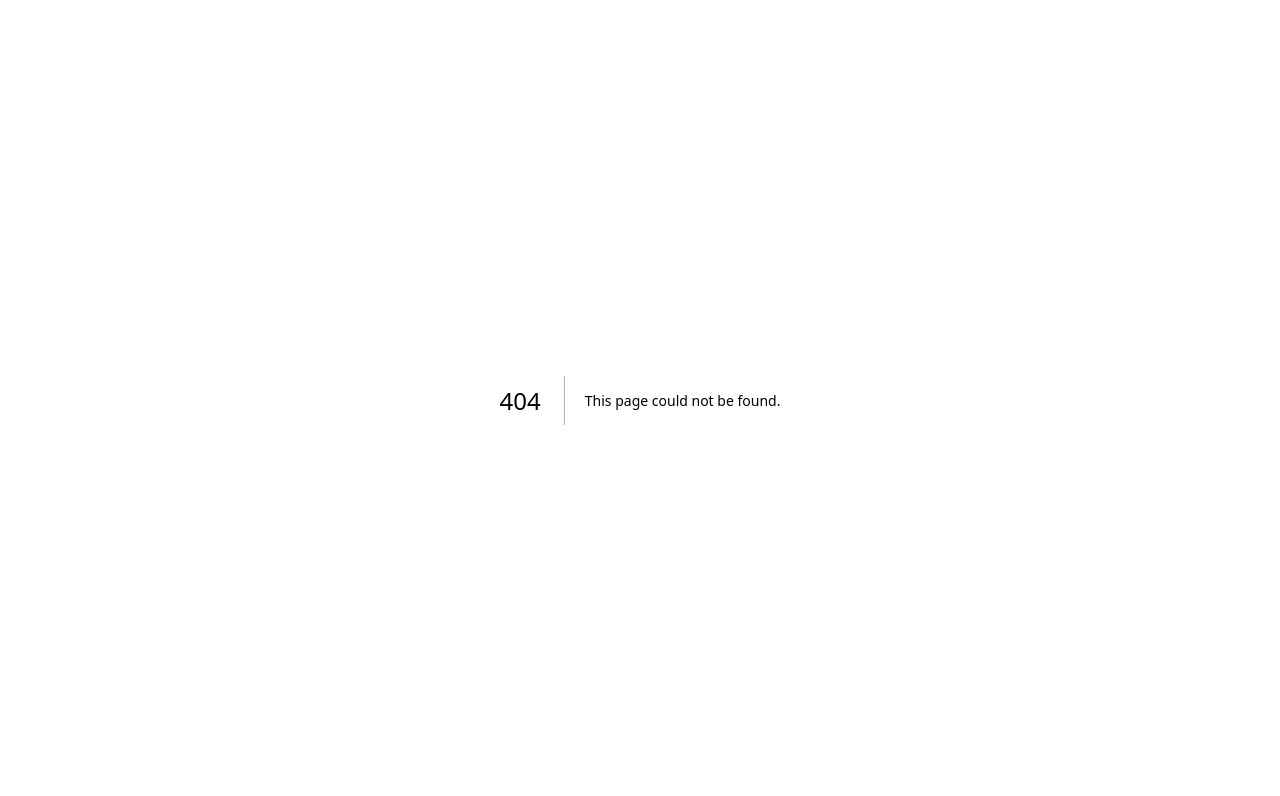
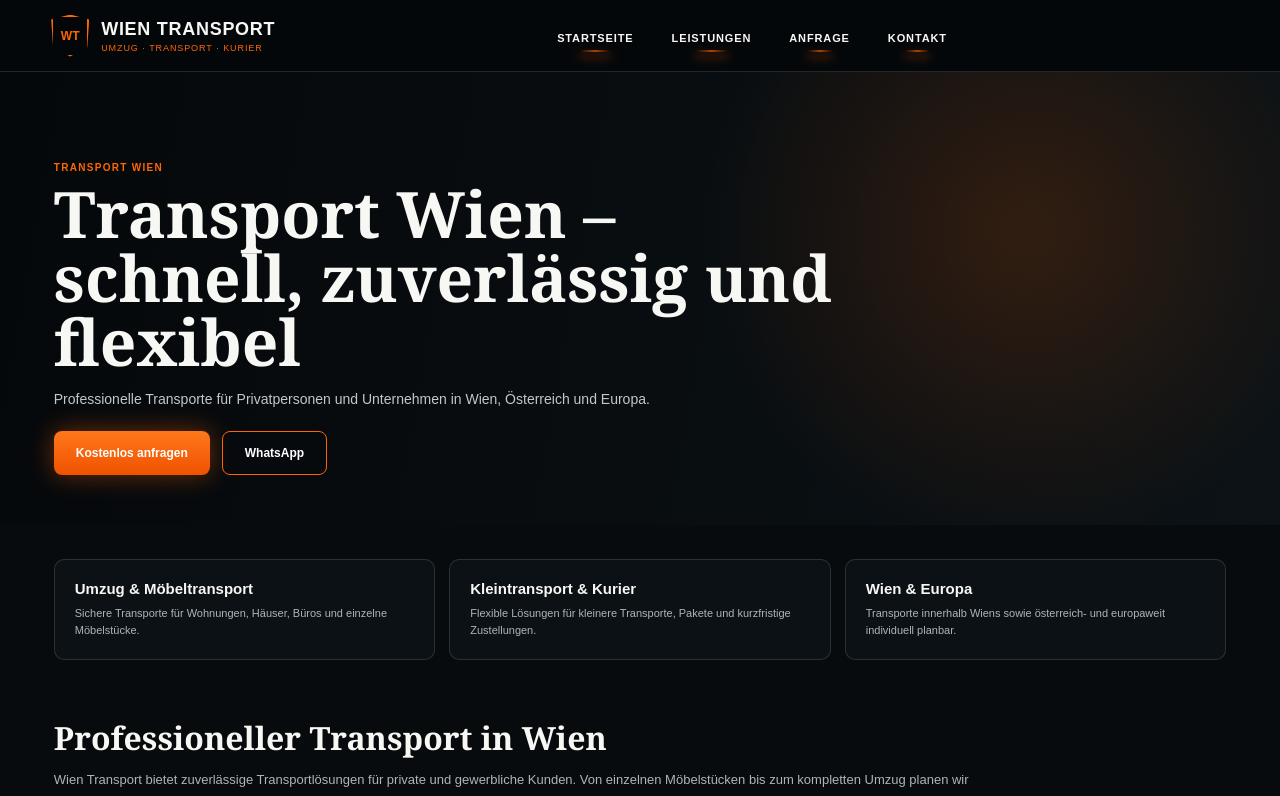
Before and after one commit to aliarslankg/wientransport, a Next.js app: page /transport-wien in a window 1280 px wide. Before the commit this address had no page. Shown: the top 796 px of the page. Built offline with nearby package versions, Linux system fonts and the light colour scheme.

Commit message:
Add Transport Wien SEO landing page

```diff
--- a/app/layout.js
+++ b/app/layout.js
@@ -2,16 +2,16 @@ import "./globals.css";
 
 export const metadata = {
   metadataBase: new URL("https://wientransport.at"),
-  title: "Umzug Wien & Möbeltransport | Wien Transport",
-  description: "Wien Transport: Umzug Wien, Möbeltransport, Kleintransport, Möbelmontage, Entrümpelung, Paket- und Kurierdienst in Österreich und ganz Europa. 24/7 erreichbar.",
-  keywords: ["Umzug Wien","Möbeltransport Wien","Kleintransport Wien","Möbeltaxi Wien","Kurierdienst Wien","Pakettransport Wien","Firmenumzug Wien","Möbelmontage Wien"],
+  title: "Umzug Wien & MÃ¶beltransport | Wien Transport",
+  description: "Wien Transport: Umzug Wien, MÃ¶beltransport, Kleintransport, MÃ¶belmontage, EntrÃ¼mpelung, Paket- und Kurierdienst in Ã–sterreich und ganz Europa. 24/7 erreichbar.",
+  keywords: ["Umzug Wien","MÃ¶beltransport Wien","Kleintransport Wien","MÃ¶beltaxi Wien","Kurierdienst Wien","Pakettransport Wien","Firmenumzug Wien","MÃ¶belmontage Wien"],
   alternates: { canonical: "https://wientransport.at/", languages: { de:"https://wientransport.at/", en:"https://wientransport.at/en", tr:"https://wientransport.at/tr", ru:"https://wientransport.at/ru", ar:"https://wientransport.at/ar" } },
   openGraph: {
-    title: "Wien Transport – Umzug, Möbeltransport & Kurier",
-    description: "Umzug, Möbeltransport, Kleintransport, Paket & Kurier in Wien, Österreich und Europa.",
+    title: "Wien Transport â€“ Umzug, MÃ¶beltransport & Kurier",
+    description: "Umzug, MÃ¶beltransport, Kleintransport, Paket & Kurier in Wien, Ã–sterreich und Europa.",
     url: "https://wientransport.at/",
     siteName: "Wien Transport",
-    images: [{ url: "/wientransport-van.jpg", width: 900, height: 560, alt: "Wien Transport Umzug und Möbeltransport" }],
+    images: [{ url: "/wientransport-van.jpg", width: 900, height: 560, alt: "Wien Transport Umzug und MÃ¶beltransport" }],
     type: "website"
   },
   robots: { index: true, follow: true }
@@ -24,10 +24,10 @@ const schema = {
   url:"https://wientransport.at/",
   telephone:"+436608624444",
   email:"aa66tx@gmail.com",
-  address:{"@type":"PostalAddress","streetAddress":"Tokiostraße 3/1/14","postalCode":"1220","addressLocality":"Wien","addressCountry":"AT"},
-  areaServed:["Wien","Österreich","Europa"],
+  address:{"@type":"PostalAddress","streetAddress":"TokiostraÃŸe 3/1/14","postalCode":"1220","addressLocality":"Wien","addressCountry":"AT"},
+  areaServed:["Wien","Ã–sterreich","Europa"],
   openingHours:"Mo-Su 00:00-23:59",
-  serviceType:["Umzug Wien","Möbeltransport Wien","Kleintransport Wien","Möbelmontage","Entrümpelung","Pakettransport","Kurierdienst"]
+  serviceType:["Transport Wien","Umzug Wien","MÃ¶beltransport Wien","Kleintransport Wien","MÃ¶belmontage","EntrÃ¼mpelung","Pakettransport","Kurierdienst"]
 };
 
 export default function RootLayout({children}) {
--- /dev/null
+++ b/app/transport-wien/page.js
@@ -0,0 +1,28 @@
+import ServicePage from "../components/ServicePage";
+
+export const metadata = {
+  title: "Transport Wien | Umzug, Möbeltransport & Kurier",
+  description: "Transport Wien für Umzug, Möbeltransport, Kleintransport und Kurierdienst. Schnell, zuverlässig und flexibel in Wien, Österreich und Europa.",
+  alternates: {
+    canonical: "https://wientransport.at/transport-wien"
+  }
+};
+
+export default function Page() {
+  return (
+    <ServicePage
+      eyebrow="TRANSPORT WIEN"
+      title="Transport Wien – schnell, zuverlässig und flexibel"
+      intro="Professionelle Transporte für Privatpersonen und Unternehmen in Wien, Österreich und Europa."
+      points={[
+        ["Umzug & Möbeltransport", "Sichere Transporte für Wohnungen, Häuser, Büros und einzelne Möbelstücke."],
+        ["Kleintransport & Kurier", "Flexible Lösungen für kleinere Transporte, Pakete und kurzfristige Zustellungen."],
+        ["Wien & Europa", "Transporte innerhalb Wiens sowie österreich- und europaweit individuell planbar."]
+      ]}
+      sections={[
+        ["Professioneller Transport in Wien", "Wien Transport bietet zuverlässige Transportlösungen für private und gewerbliche Kunden. Von einzelnen Möbelstücken bis zum kompletten Umzug planen wir jeden Auftrag individuell."],
+        ["Schnell und unkompliziert anfragen", "Senden Sie uns Abholort, Zieladresse und Informationen zum Transport bequem über WhatsApp. Wir erstellen Ihnen ein individuelles Angebot."]
+      ]}
+    />
+  );
+}
```
Also changed, not shown: 1 other file (tests, documents, lock files or other folders).
